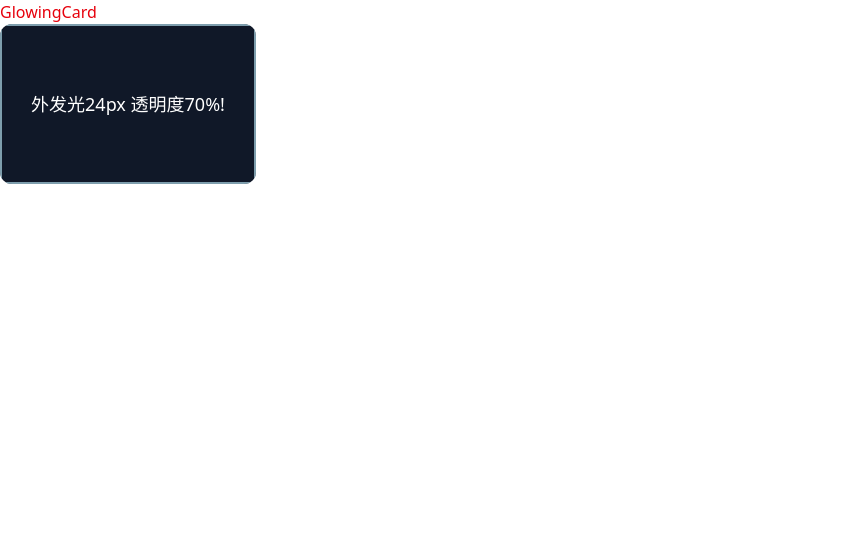
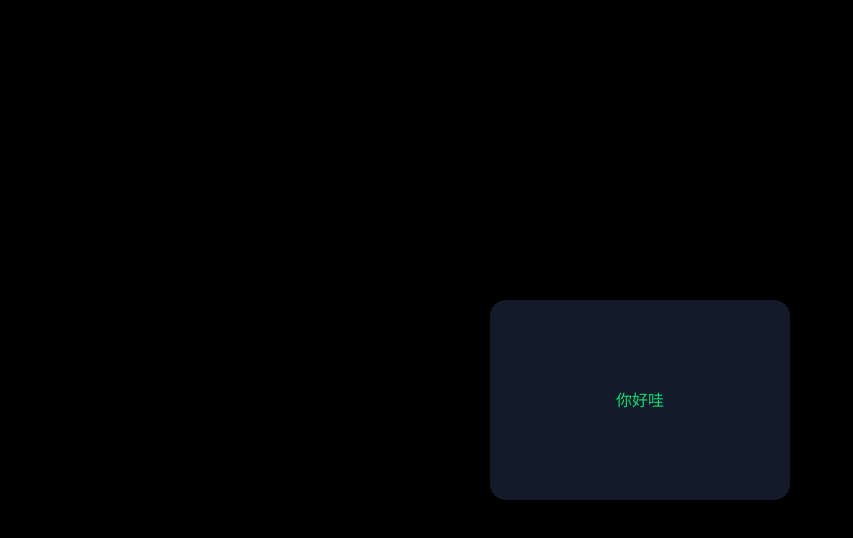
Before and after one commit to songjingwei/gamesir-magic-ui, a React (Vite) app: page / in a window 1280 px wide. Shown: the top 538 px of the page, without its empty margins (0-853 px from the left). Built offline with nearby package versions, Linux system fonts and the light colour scheme.

Commit message:
feat: 第一个组件《发光卡片》

```diff
--- a/src/components/GlowingCard.tsx
+++ /dev/null
@@ -1,58 +0,0 @@
-import { useState } from "react";
-import { motion } from "motion/react";
-
-export const GlowingCard = () => {
-	// 定义动画状态（鼠标进入/移出）
-	const [isHovered, setIsHovered] = useState(false);
-
-	return (
-		<motion.div
-			className="relative w-64 h-40 rounded-xl bg-gray-900 flex items-center justify-center"
-			onMouseEnter={() => setIsHovered(true)}
-			onMouseLeave={() => setIsHovered(false)}
-			// 整体旋转动画（根据鼠标状态切换）
-			animate={{
-				rotate: isHovered ? 0 : 45, // 初始状态为45deg（移出后恢复），悬停时0deg
-			}}
-			transition={{
-				rotate: {
-					type: "spring", // 或 "tween"（线性）
-					stiffness: 300, // 弹簧刚度（仅spring类型有效）
-					damping: 10, // 阻尼（仅spring类型有效）
-					duration: 0.4, // 动画时长（与参数表400ms匹配）
-				},
-			}}
-		>
-			{/* 外发光/描边层（伪元素实现） */}
-			<div className="absolute inset-0 rounded-xl overflow-hidden">
-				<motion.div
-					className="absolute inset-0"
-					// 外发光动画（同步旋转+不透明度）
-					animate={{
-						opacity: isHovered ? 1 : 0, // 悬停时不透明度100%，否则0%
-						rotate: isHovered ? 0 : 45, // 同步旋转（与外层容器反向？需调整）
-					}}
-					transition={{
-						opacity: { duration: 0.2 }, // 不透明度动画时长200ms（匹配参数表）
-						rotate: {
-							type: "tween",
-							duration: 0.4, // 旋转时长400ms（匹配参数表）
-							ease: "cubic-bezier(0.445,0.05,0.55,0.95)", // 自定义缓动
-						},
-					}}
-					style={{
-						// 外发光样式（浅蓝色+24px模糊）
-						boxShadow: `0 0 24px rgba(173, 216, 230, 0.7)`,
-						// 描边样式（可选，若需要额外描边）
-						border: "2px solid rgba(173, 216, 230, 0.7)",
-					}}
-				/>
-			</div>
-
-			{/* 内部内容（文字标签） */}
-			<span className="text-white text-lg font-medium z-10">
-				外发光24px 透明度70%!
-			</span>
-		</motion.div>
-	);
-};
--- /dev/null
+++ b/src/components/GlowingCard/index.css
@@ -0,0 +1,38 @@
+.gamesir-glowing-card {
+	position: absolute;
+	left: 0;
+	top: 0;
+	width: 100%;
+	height: 100%;
+	z-index: 0;
+}
+
+.gamesir-glowing-card::before,
+.gamesir-glowing-card::after {
+	position: absolute;
+	content: "";
+	width: calc(100% + 2px);
+	height: calc(100% + 2px);
+	left: -1px;
+	top: -1px;
+	border-radius: var(--border-radius);
+	/* border-radius: 16px; */
+	padding: 1px;
+	background-image: conic-gradient(
+		from var(--rim-angle),
+		rgb(57, 189, 214) 0%,
+		rgba(73, 145, 229, 0.5) 15%,
+		transparent 30%,
+		transparent 35%,
+		rgba(73, 145, 229, 0.18) 50%,
+		transparent 65%,
+		transparent 75%,
+		rgba(73, 145, 229, 0.2) 95%,
+		rgb(57, 189, 214)
+	);
+}
+
+.gamesir-glowing-card::before {
+	filter: blur(24px);
+	opacity: 0.7;
+}
--- /dev/null
+++ b/src/components/GlowingCard/index.tsx
@@ -0,0 +1,61 @@
+import React, { useState } from "react";
+import { motion } from "motion/react";
+import "./index.css";
+
+interface IGlowingCardProps {
+	children?: React.ReactElement;
+	width: number;
+	height: number;
+	/**
+	 * 圆角半径：支持 px、rem 等 css 单位
+	 */
+	borderRadius?: string;
+}
+
+export const GlowingCard = (props: IGlowingCardProps) => {
+	const { children, borderRadius = "16px", width, height } = props;
+	// 定义动画状态（鼠标进入/移出）
+	const [isHovered, setIsHovered] = useState(false);
+	const handleMouseEnter = () => {
+		// console.log("mouse enter");
+		setIsHovered(true);
+	};
+	const handleMouseLeave = () => {
+		// console.log("mouse leave");
+		setIsHovered(false);
+	};
+
+	return (
+		<motion.div
+			className="relative cursor-pointer"
+			onMouseEnter={handleMouseEnter}
+			onMouseLeave={handleMouseLeave}
+			style={{ width, height }}
+		>
+			<motion.div
+				className="rounded-2xl gamesir-glowing-card"
+				style={
+					{
+						"--rim-angle": "0deg",
+						"--border-radius": borderRadius,
+					} as React.CSSProperties
+				}
+				initial={{ scale: 1, opacity: 0 }}
+				animate={{
+					"--rim-angle": isHovered ? "-52deg" : "0deg",
+					opacity: isHovered ? 0.75 : 0,
+				}}
+				transition={{
+					opacity: { duration: 0.2, ease: "linear" },
+					"--rim-angle": { duration: 0.4, ease: "easeInOut" },
+				}}
+			></motion.div>
+			<div
+				className="w-full h-full absolute overflow-hidden"
+				style={{ borderRadius }}
+			>
+				{children}
+			</div>
+		</motion.div>
+	);
+};
--- a/src/preview.tsx
+++ b/src/preview.tsx
@@ -1,13 +1,16 @@
 import "./index.css";
-import React from "react";
+import type React from "react";
 import { GlowingCard } from "./components/GlowingCard";
 
 const Preview: React.FC = () => {
 	return (
 		<div>
-			<div className="text-red-600">
-				<h2>GlowingCard</h2>
-				<GlowingCard />
+			<div className="w-screen h-screen flex items-center justify-center bg-black">
+				<GlowingCard width={300} height={200}>
+					<div className="w-full h-full flex items-center justify-center z-1 text-green-400 bg-[#131a29]">
+						你好哇
+					</div>
+				</GlowingCard>
 			</div>
 		</div>
 	);
```
